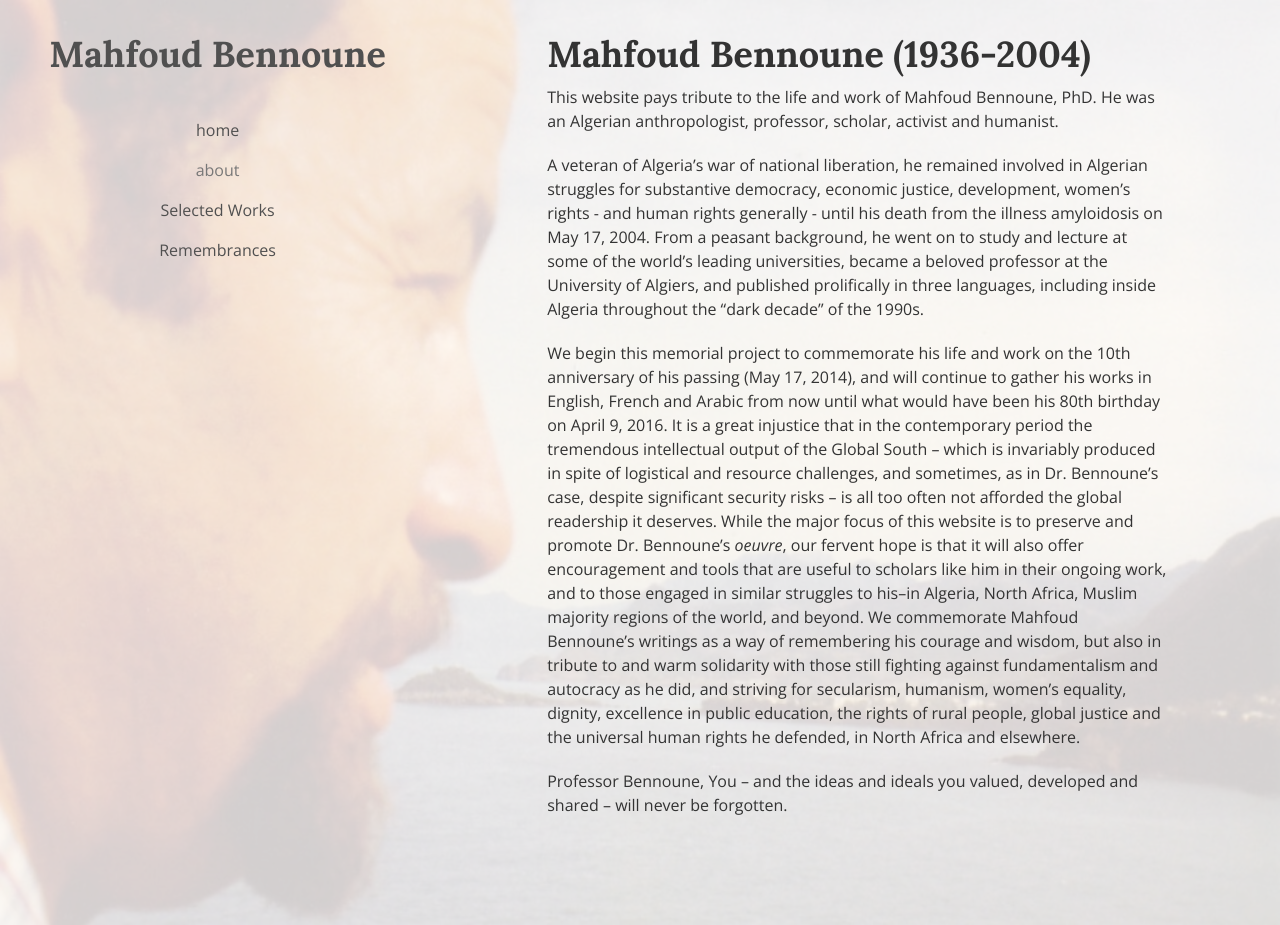
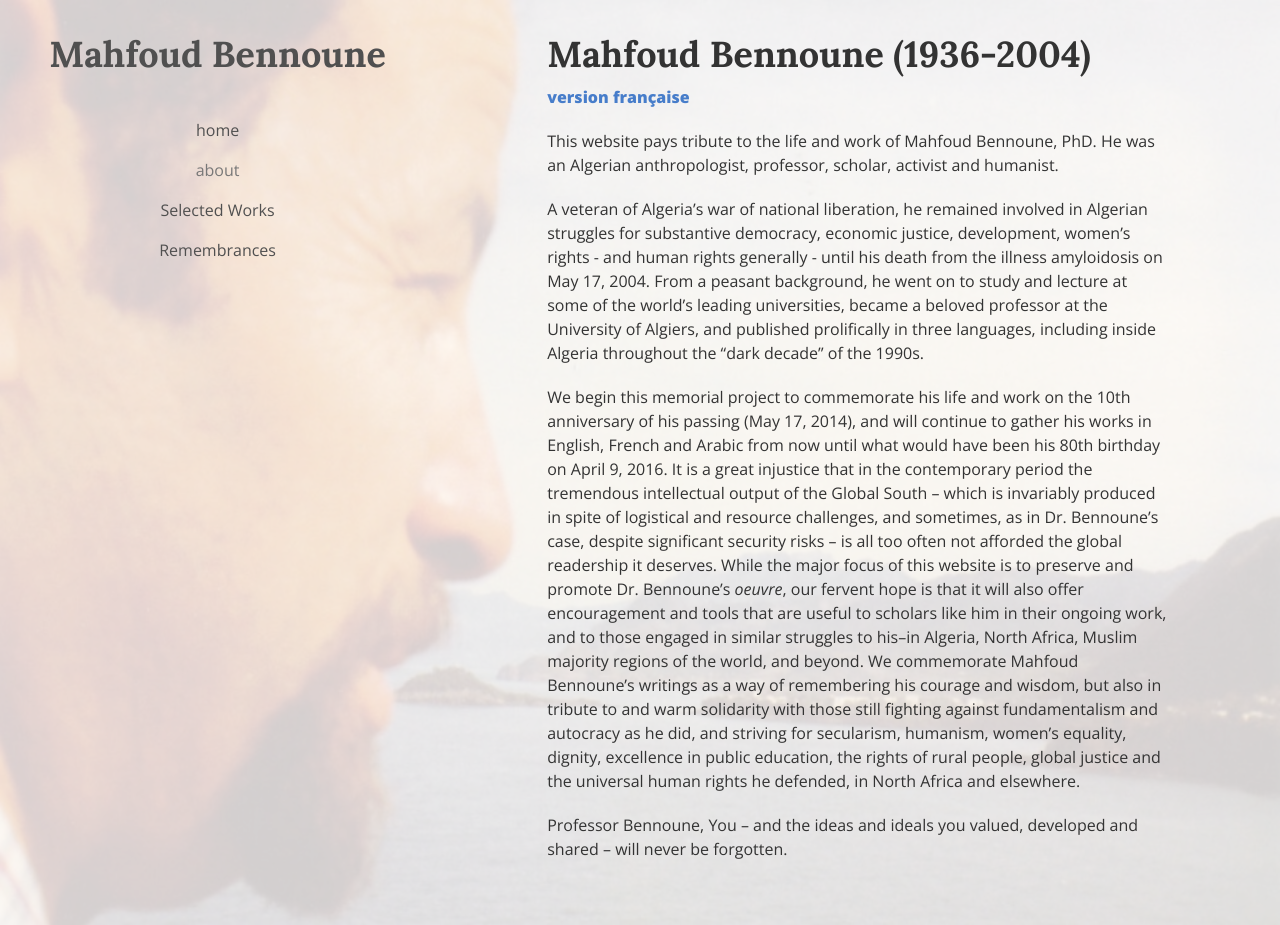
Before and after one commit to sonnetmedia/mahfoudbennoune.com, a Jekyll site: the page built from _pages/about.md, in a window 1280 px wide and 925 px high. Built offline with Jekyll 4.4.1, drawn with Linux system fonts in a browser that asks for light colours; nearby versions of some CDN libraries.

Commit message:
link to french

```diff
--- a/_pages/about.md
+++ b/_pages/about.md
@@ -6,6 +6,9 @@ class: dev
 published: true
 sharing: false
 ---
+[**version française**](/about-fr/)
+
+
 This website pays tribute to the life and work of Mahfoud Bennoune, PhD.  He was an Algerian anthropologist, professor, scholar, activist and humanist.
 
 A veteran of Algeria’s war of national liberation, he remained involved in Algerian struggles for substantive democracy, economic justice, development, women’s rights - and human rights generally - until his death from the illness amyloidosis on May 17, 2004.  From a peasant background, he went on to study and lecture at some of the world’s leading universities, became a beloved professor at the University of Algiers, and published prolifically in three languages, including inside Algeria throughout the “dark decade” of the 1990s.
```
